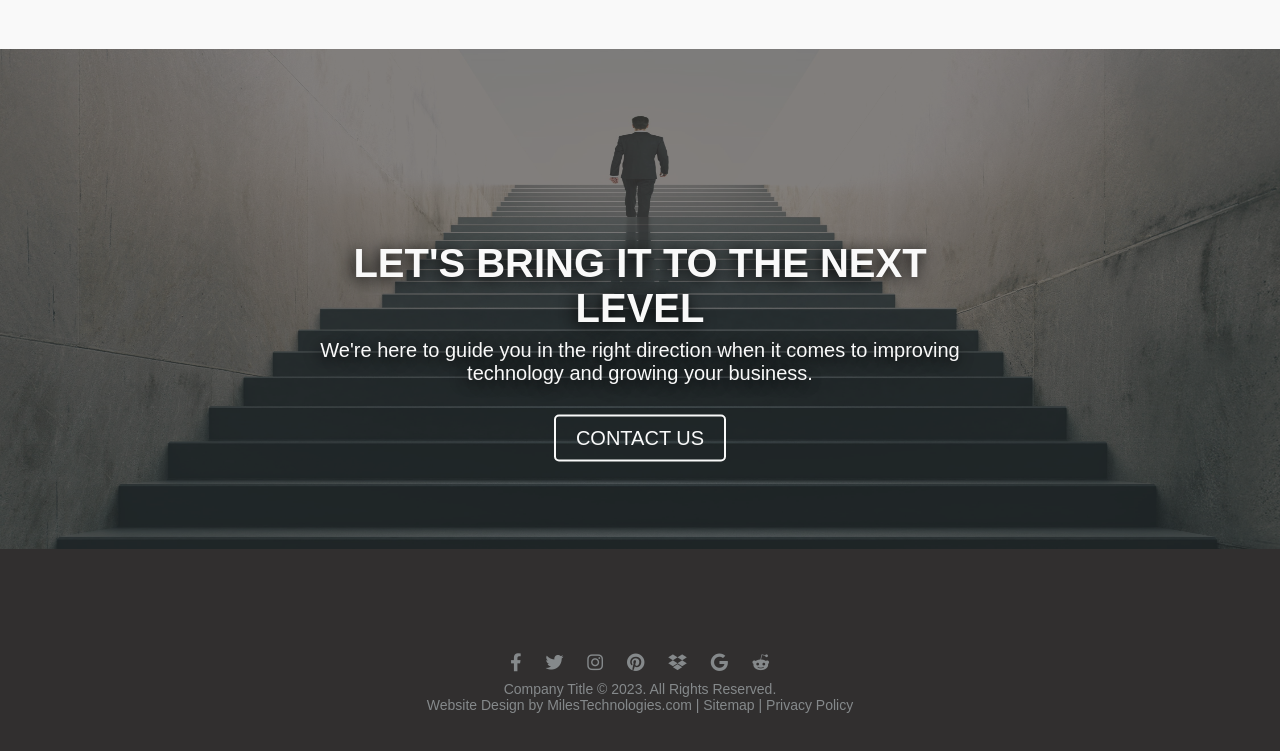
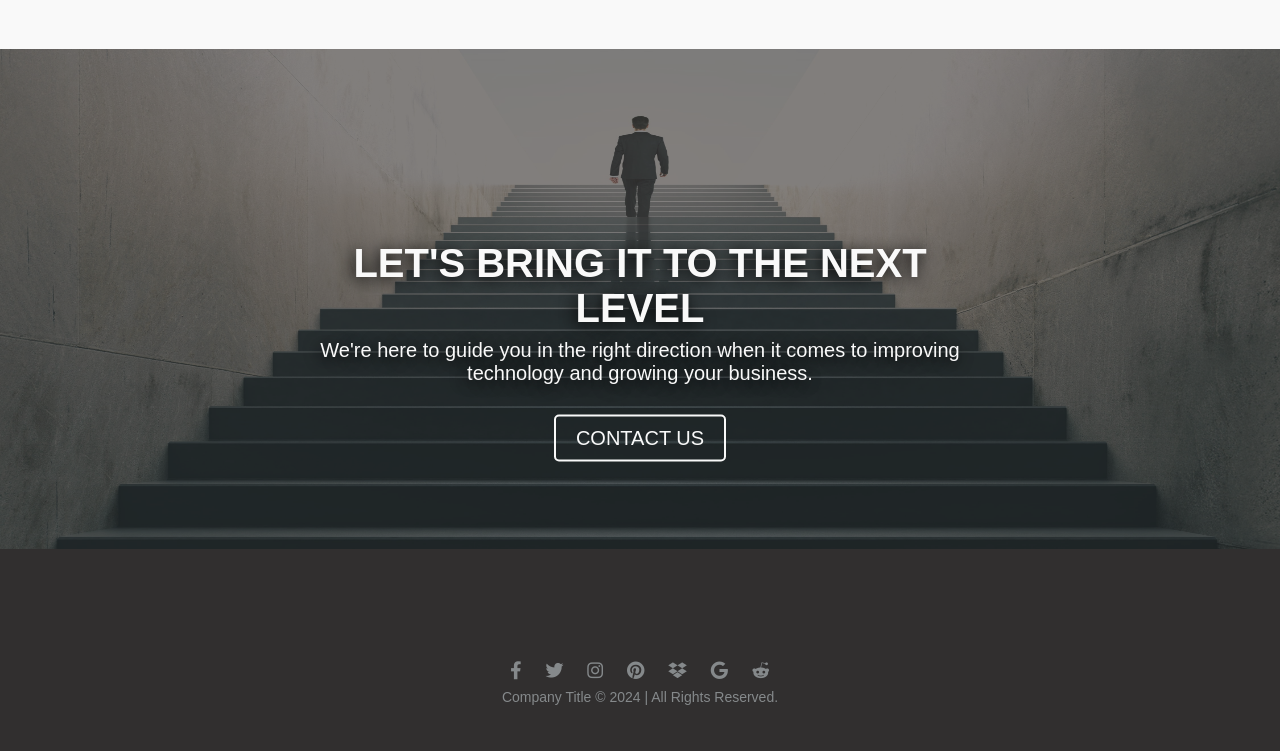
Before and after one commit to sharee-tech/marketing-website-example, a plain HTML site: page miles-technologies/index.html in a window 1280 px wide. Shown: the part 3590-4341 px from the top of the page. Drawn offline with Linux system fonts and the light colour scheme; a web font is replaced by a local one.

Commit message:
updated year to always current

```diff
--- a/miles-technologies/index.html
+++ b/miles-technologies/index.html
@@ -307,11 +307,11 @@
             ></a>
           </div>
           <div class="copyright">
-            Company Title &copy; 2023. All Rights Reserved.
-          </div>
-          <div class="privacy-policy">
-            Website Design by MilesTechnologies.com | <a href="#">Sitemap</a> |
-            <a href="#">Privacy Policy</a>
+            Company Title &copy;
+            <script>
+              document.write(new Date().getFullYear());
+            </script>
+            | All Rights Reserved.
           </div>
         </div>
       </footer>
```
